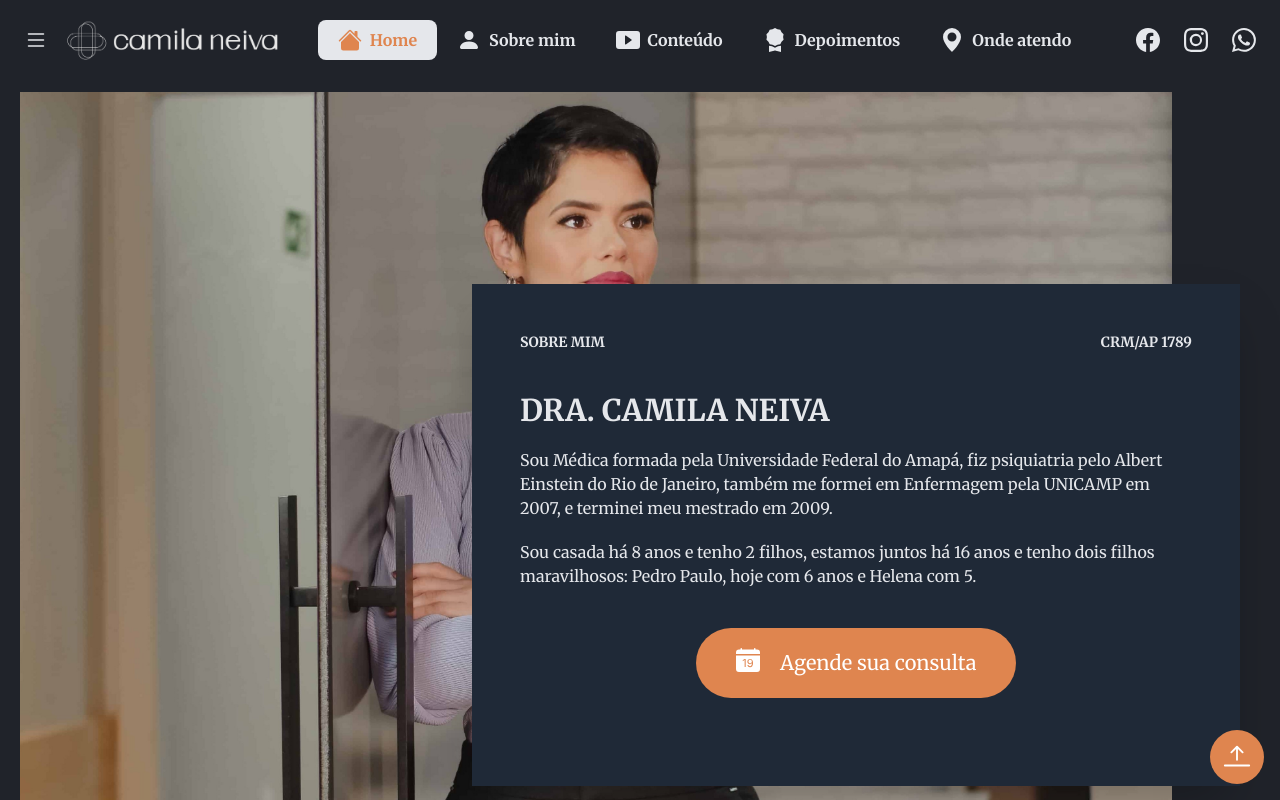
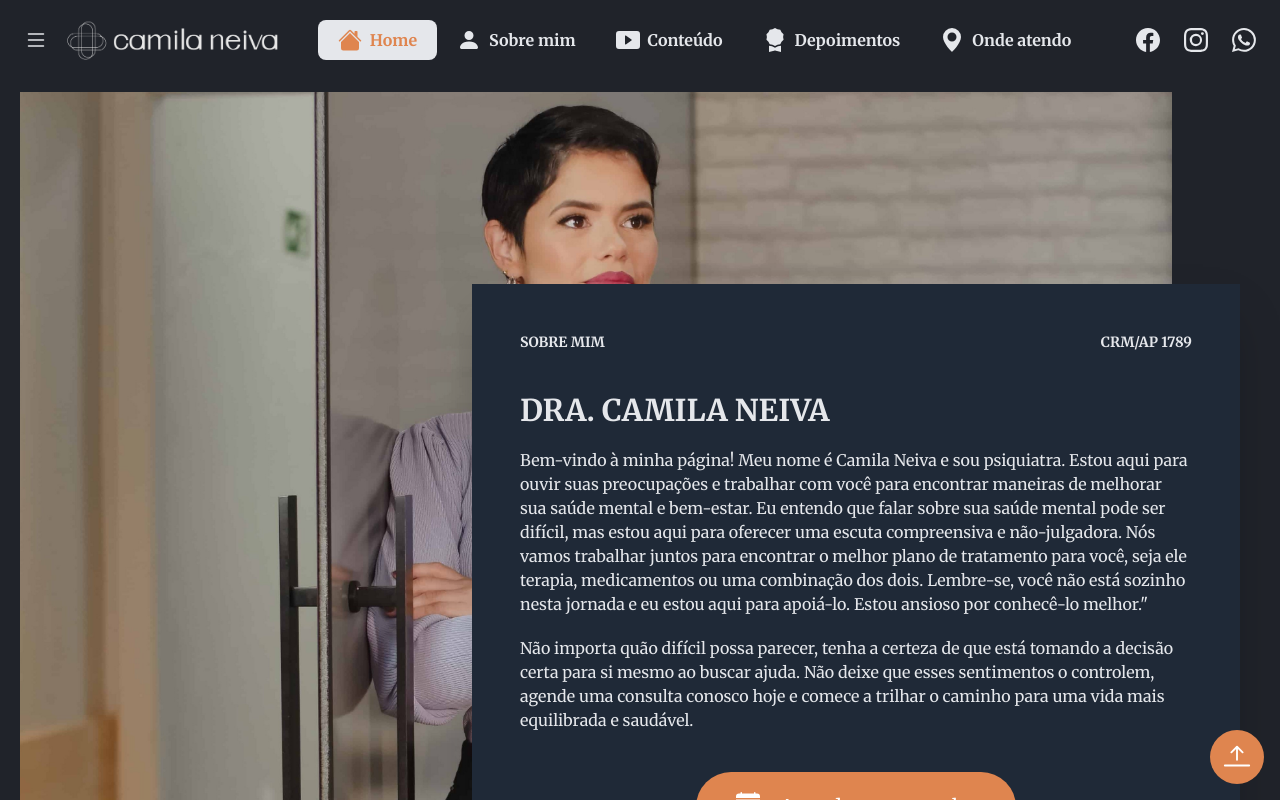
Before and after one commit to brunoprestesap/page-dra-camila, a React (Create React App) app: page / in a window 1280 px wide. Shown: the top 800 px of the page. Built offline with nearby package versions, Linux system fonts and the light colour scheme.

Commit message:
algumas copys novas

```diff
--- a/src/components/Presentation.js
+++ b/src/components/Presentation.js
@@ -14,13 +14,15 @@ function Presentation({ color, showForm }) {
         Dra. Camila Neiva
       </h2>
       <p className="pt-5">
-        Sou Médica formada pela Universidade Federal do Amapá, fiz psiquiatria
-        pelo Albert Einstein do Rio de Janeiro, também me formei em Enfermagem
-        pela UNICAMP em 2007, e terminei meu mestrado em 2009.
+        Bem-vindo à minha página! Meu nome é Camila Neiva e sou psiquiatra. Estou aqui para ouvir suas preocupações e trabalhar com você para encontrar maneiras de melhorar sua saúde mental e bem-estar.
+        Eu entendo que falar sobre sua saúde mental pode ser difícil, mas estou aqui para oferecer uma escuta compreensiva e não-julgadora.
+        Nós vamos trabalhar juntos para encontrar o melhor plano de tratamento para você, seja ele terapia, medicamentos ou uma combinação dos dois.
+        Lembre-se, você não está sozinho nesta jornada e eu estou aqui para apoiá-lo.
+        Estou ansioso por conhecê-lo melhor."
       </p>
       <p className="pt-5">
-        Sou casada há 8 anos e tenho 2 filhos, estamos juntos há 16 anos e tenho
-        dois filhos maravilhosos: Pedro Paulo, hoje com 6 anos e Helena com 5.
+        Não importa quão difícil possa parecer, tenha a certeza de que está tomando a decisão certa para si mesmo ao buscar ajuda.
+        Não deixe que esses sentimentos o controlem, agende uma consulta conosco hoje e comece a trilhar o caminho para uma vida mais equilibrada e saudável.
       </p>
       <div className="text-center text-[20px] pt-10 pb-10">
         <button
--- a/src/components/Treatment.js
+++ b/src/components/Treatment.js
@@ -10,17 +10,17 @@ function Treatment() {
     {
       icon: <FaSadTear />,
       title: "Depressão",
-      text: "Depressão em psiquiatria tem uma conotação diferente do que muitos usam no cotidiano. É um diagnóstico apresentando um conjunto de sintomas que podem alterar apetite, sono, energia, disposição, concentração e até mesmo a capacidade de sentir prazer",
+      text: "Se você está se sentindo triste, desanimado ou sem esperança, pode ser que esteja lidando com uma depressão. Não deixe esses sentimentos controlarem sua vida. O tratamento da depressão pode ajudá-lo a se sentir melhor e recuperar sua qualidade de vida.",
     },
     {
       icon: <FaFrownOpen />,
       title: "Ansiedade",
-      text: "O termo é abrangente, mas na psiquiatria pode ser entendido como um grupo de doenças que tem como características antecipações de eventos que podem causar medo, angústia, raiva, tristeza e até pânico",
+      text: "A ansiedade é comum e tratável. Trabalhando juntos, podemos encontrar um plano de tratamento personalizado, que pode incluir terapia, medicamentos ou ambos. Não enfrente sozinho, agende uma consulta conosco para começarmos a trabalhar juntos e melhorar sua qualidade de vida.",
     },
     {
       icon: <FaMehRollingEyes />,
       title: "Insônia",
-      text: "A avaliação da qualidade do sono é fundamental na Psiquiatria pois costuma ser o primeiro sintoma surgido ou percebido por pessoas acometidas por transtorno mental",
+      text: "Se você está lutando com a insônia, sabe que pode afetar sua vida diária e saúde geral. Isso pode afetar sua capacidade de se concentrar, aumentar o estresse e deixá-lo com baixa energia. Não deixe que a insônia controle sua vida, existe ajuda disponível.",
     },
   ];
 
```
